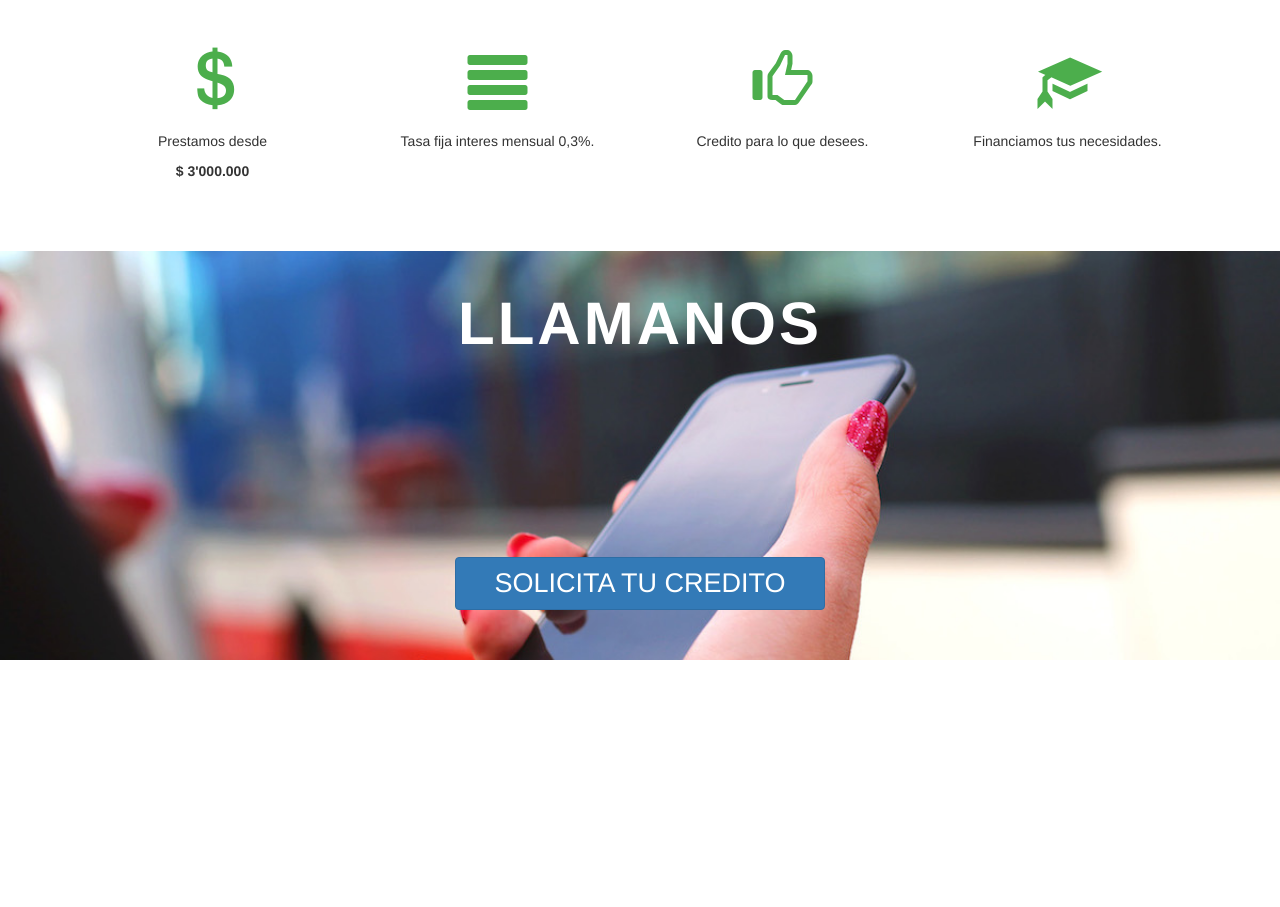
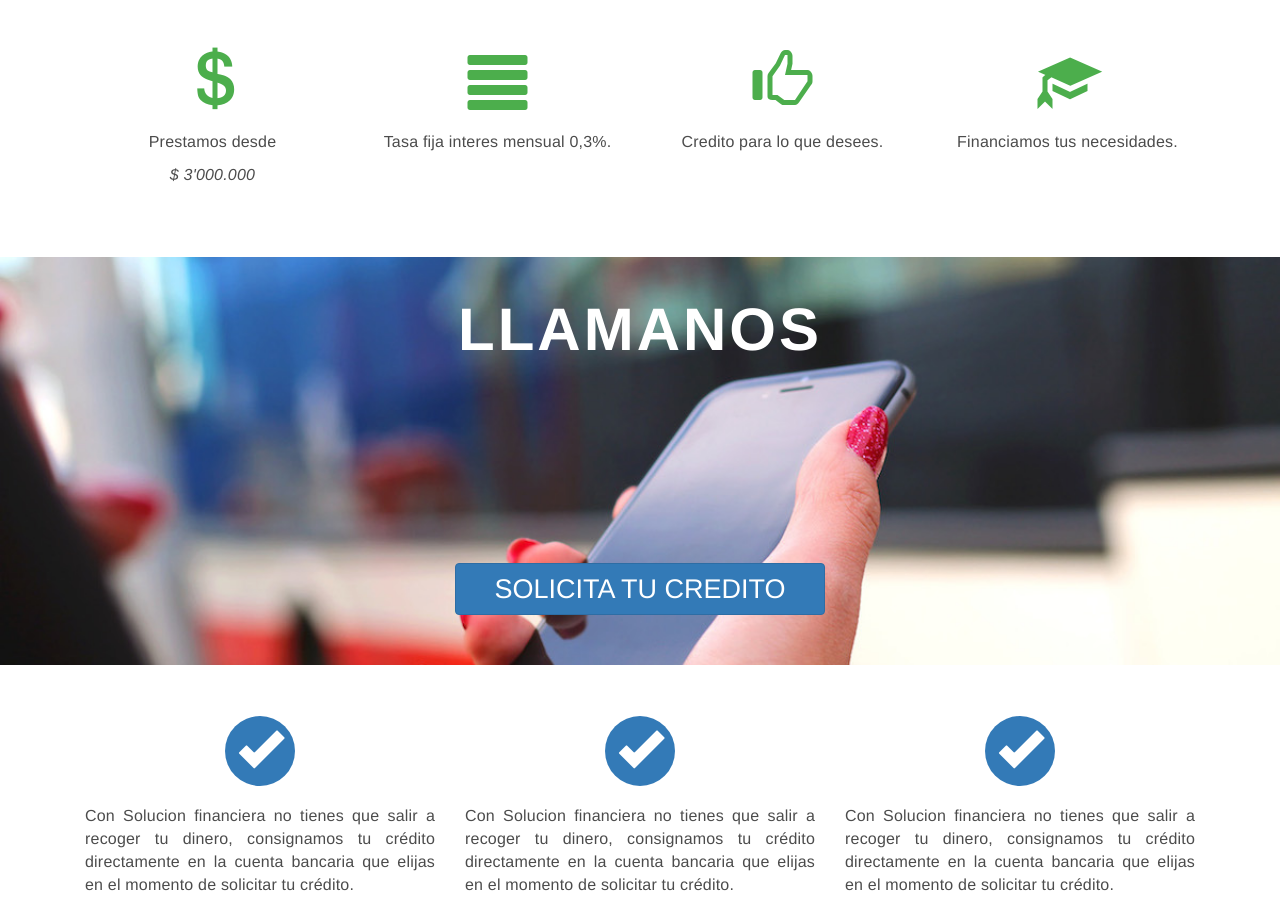
Before and after one commit to ricardorojass/solucionfinanciera, a plain HTML site: page index.html in a window 1280 px wide. Shown: the part 720-1627 px from the top of the page. Before the commit the page ends 1390 px from the top, so only its background shows below. Drawn offline with nearby package versions, Linux system fonts and the light colour scheme.

Commit message:
Add copys and ok icons

```diff
--- a/assets/css/custom.css
+++ b/assets/css/custom.css
@@ -47,10 +47,18 @@
   color: #4c4c4c;
   font-size: 20px;
   font-weight: 300;
+  letter-spacing: 0.7px;
 }
 
 .service {
   text-align: center;
+}
+
+.content-copys {
+  color: #4c4c4c;
+  font-size: 16px;
+  font-weight: 300;
+  letter-spacing: 0.2px;
 }
 
 .head-service {
@@ -84,3 +92,20 @@
   text-transform: uppercase;
   width: 370px;
 }
+
+/* Copys */
+
+.copys {
+  margin-top: 40px;
+}
+
+.head-copys span{
+  background: #337ab7;
+  border-radius: 50%;
+  color: #fff;
+  font-size: 45px;
+  height: 70px;
+  padding: 10px;
+  margin-bottom: 20px;
+  width: 70px;
+}
--- a/index.html
+++ b/index.html
@@ -80,16 +80,16 @@
             <div class="head-service">
                <span class="glyphicon glyphicon-usd"></span>
             </div>
-            <div class="content-service">
+            <div class="content-copys">
               <p>Prestamos desde</p>
-              <strong>$ 3'000.000</strong>
+              <em style="font-weight: 500;">$ 3'000.000</em>
             </div>
           </div>
           <div class="col-xs-3">
             <div class="head-service">
                <span class="glyphicon glyphicon-align-justify"></span>
             </div>
-            <div class="content-service">
+            <div class="content-copys">
               <p>Tasa fija interes mensual 0,3%.</p>
             </div>
           </div>
@@ -97,7 +97,7 @@
             <div class="head-service">
                <span class="glyphicon glyphicon-thumbs-up"></span>
             </div>
-            <div class="content-service">
+            <div class="content-copys">
               <p>Credito para lo que desees.</p>
             </div>
           </div>
@@ -105,7 +105,7 @@
             <div class="head-service">
                <span class="glyphicon glyphicon-education"></span>
             </div>
-            <div class="content-service">
+            <div class="content-copys">
               <p>Financiamos tus necesidades.</p>
             </div>
           </div>
@@ -115,6 +115,44 @@
       <div class="cta text-center">
         <h2>Llamanos</h2>
         <p><a href="#" class="btn btn-primary">Solicita Tu Credito</a></p>
-      </div>
+      </div> <!-- end cta -->
+
+      <div class="row">
+        <div class="container copys text-center">
+          <div class="col-sm-4">
+            <div class="head-copys">
+              <span class="glyphicon glyphicon-ok"></span>
+            </div>
+            <div class="content-copys text-justify">
+              <p>
+                Con Solucion financiera no tienes que salir a recoger tu dinero,
+                consignamos tu crédito directamente en la cuenta bancaria que elijas en el momento de solicitar tu crédito.
+              </p>
+            </div>
+          </div>
+          <div class="col-sm-4">
+            <div class="head-copys">
+              <span class="glyphicon glyphicon-ok"></span>
+            </div>
+            <div class="content-copys text-justify">
+              <p>
+                Con Solucion financiera no tienes que salir a recoger tu dinero,
+                consignamos tu crédito directamente en la cuenta bancaria que elijas en el momento de solicitar tu crédito.
+              </p>
+            </div>
+          </div>
+          <div class="col-sm-4">
+            <div class="head-copys">
+              <span class="glyphicon glyphicon-ok"></span>
+            </div>
+            <div class="content-copys text-justify">
+              <p>
+                Con Solucion financiera no tienes que salir a recoger tu dinero,
+                consignamos tu crédito directamente en la cuenta bancaria que elijas en el momento de solicitar tu crédito.
+              </p>
+            </div>
+          </div>
+        </div> <!-- end container -->
+      </div> <!-- end row -->
 </body>
 </html>
```
